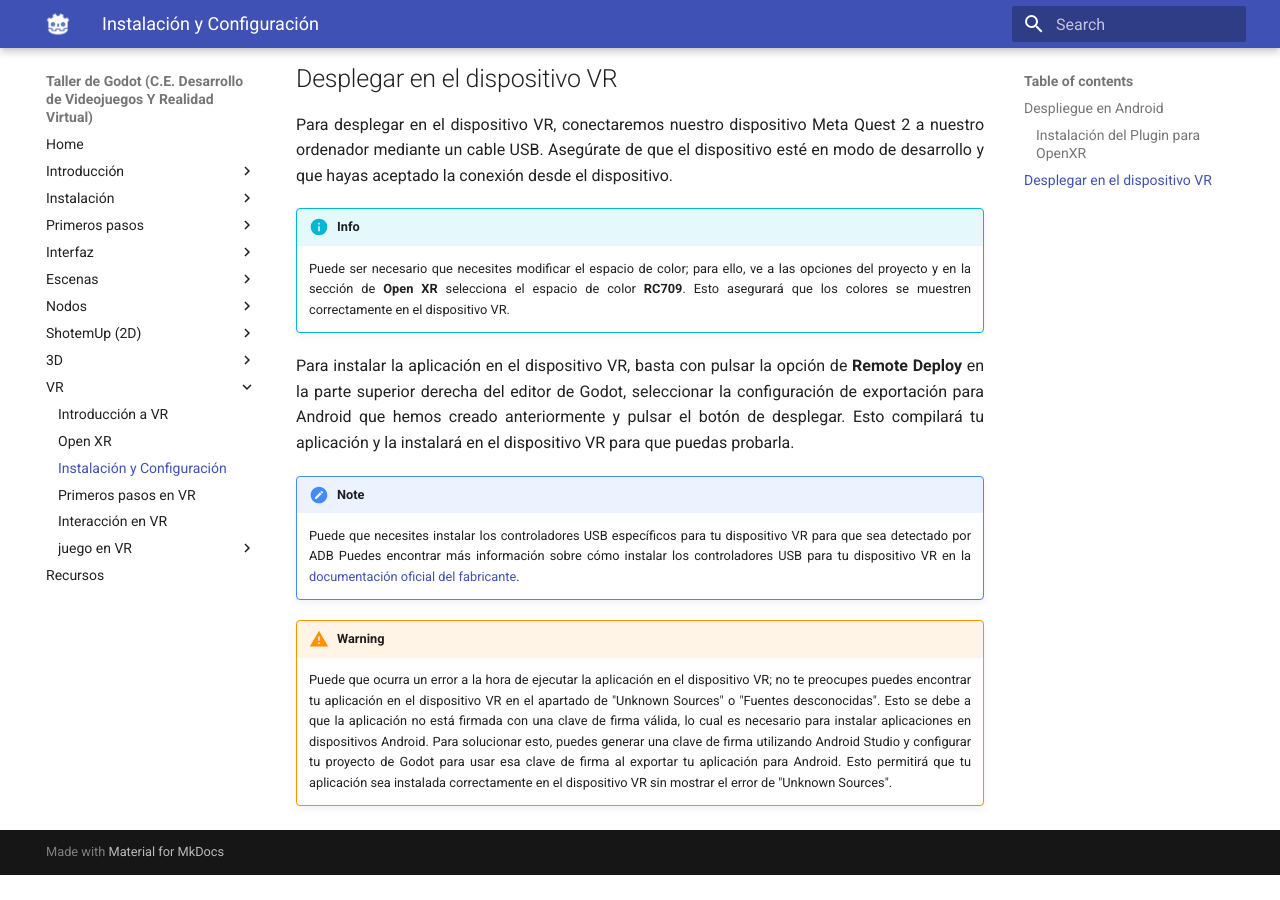
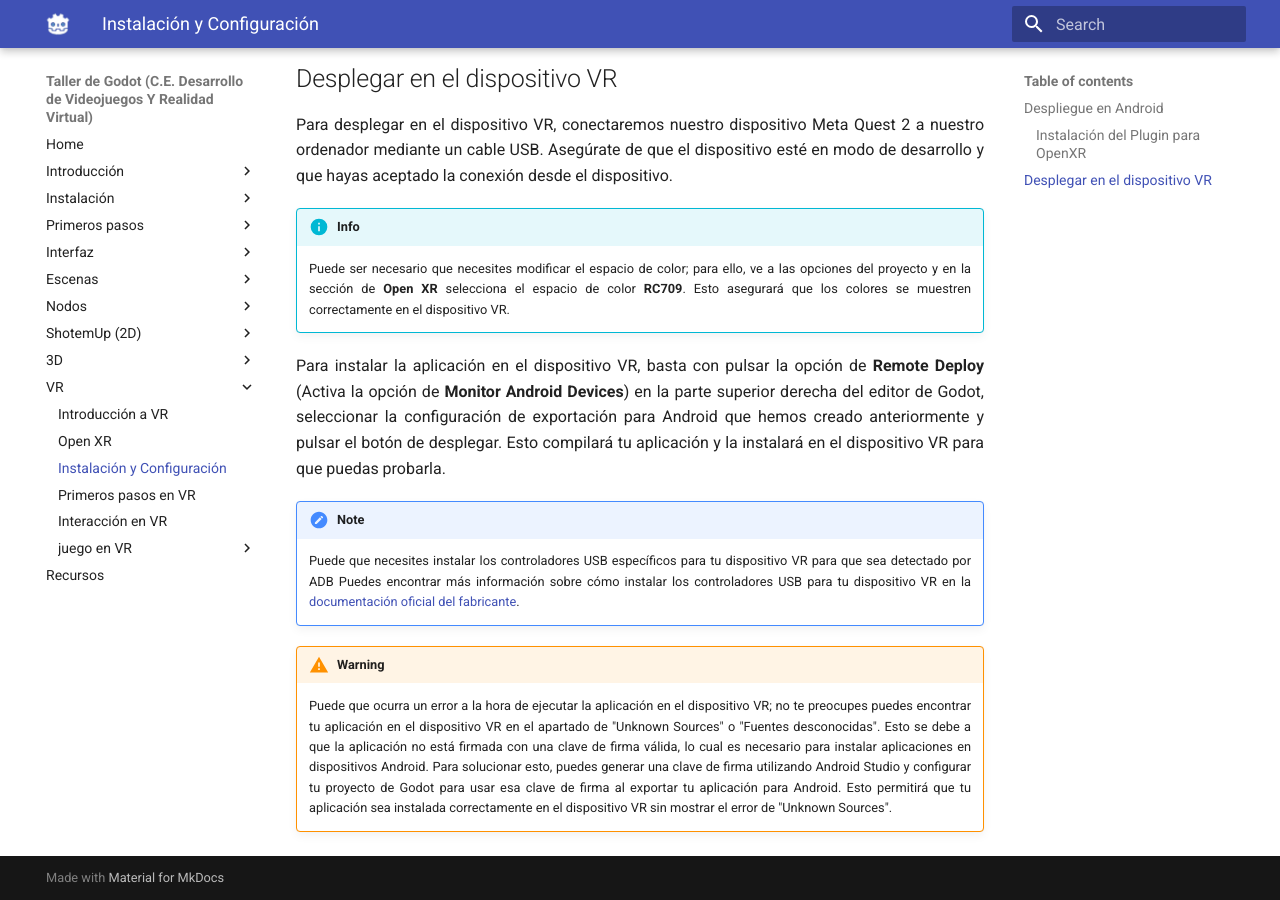
Before and after one commit to makeclassicgames/godotosc2025, an MkDocs documentation site: the page built from docs/vr/install_config.md, in a window 1280 px wide and 900 px high, scrolled down 4426 px. Built offline with MkDocs 1.6.1 and Material for MkDocs 9.7.7, drawn with Linux system fonts in a browser that asks for light colours; before the commit the page ends 5301 px from its top, so only the background shows below that.

Commit message:
actualizando instalación y configuración

```diff
--- a/docs/vr/install_config.md
+++ b/docs/vr/install_config.md
@@ -69,7 +69,7 @@
 !!! info
     Puede ser necesario que necesites modificar el espacio de color; para ello, ve a las opciones del proyecto y en la sección de **Open XR** selecciona el espacio de color **RC709**. Esto asegurará que los colores se muestren correctamente en el dispositivo VR.
 
-Para instalar la aplicación en el dispositivo VR, basta con pulsar la opción de **Remote Deploy** en la parte superior derecha del editor de Godot, seleccionar la configuración de exportación para Android que hemos creado anteriormente y pulsar el botón de desplegar. Esto compilará tu aplicación y la instalará en el dispositivo VR para que puedas probarla.
+Para instalar la aplicación en el dispositivo VR, basta con pulsar la opción de **Remote Deploy** (Activa la opción de **Monitor Android Devices**) en la parte superior derecha del editor de Godot, seleccionar la configuración de exportación para Android que hemos creado anteriormente y pulsar el botón de desplegar. Esto compilará tu aplicación y la instalará en el dispositivo VR para que puedas probarla.
 
 !!! note
     Puede que necesites instalar los controladores USB específicos para tu dispositivo VR para que sea detectado por ADB Puedes encontrar más información sobre cómo instalar los controladores USB para tu dispositivo VR en la [documentación oficial del fabricante](https://developers.meta.com/horizon/documentation/native/android/mobile-device-setup/).
```
